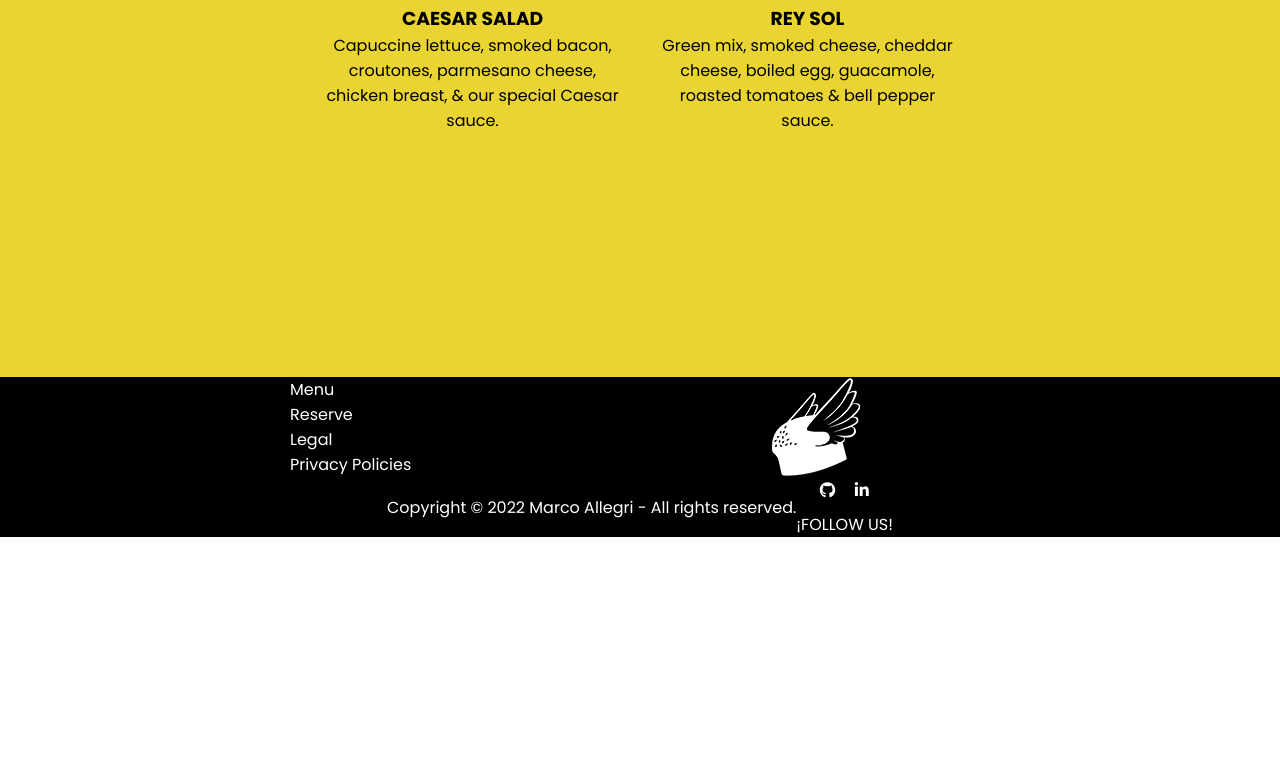
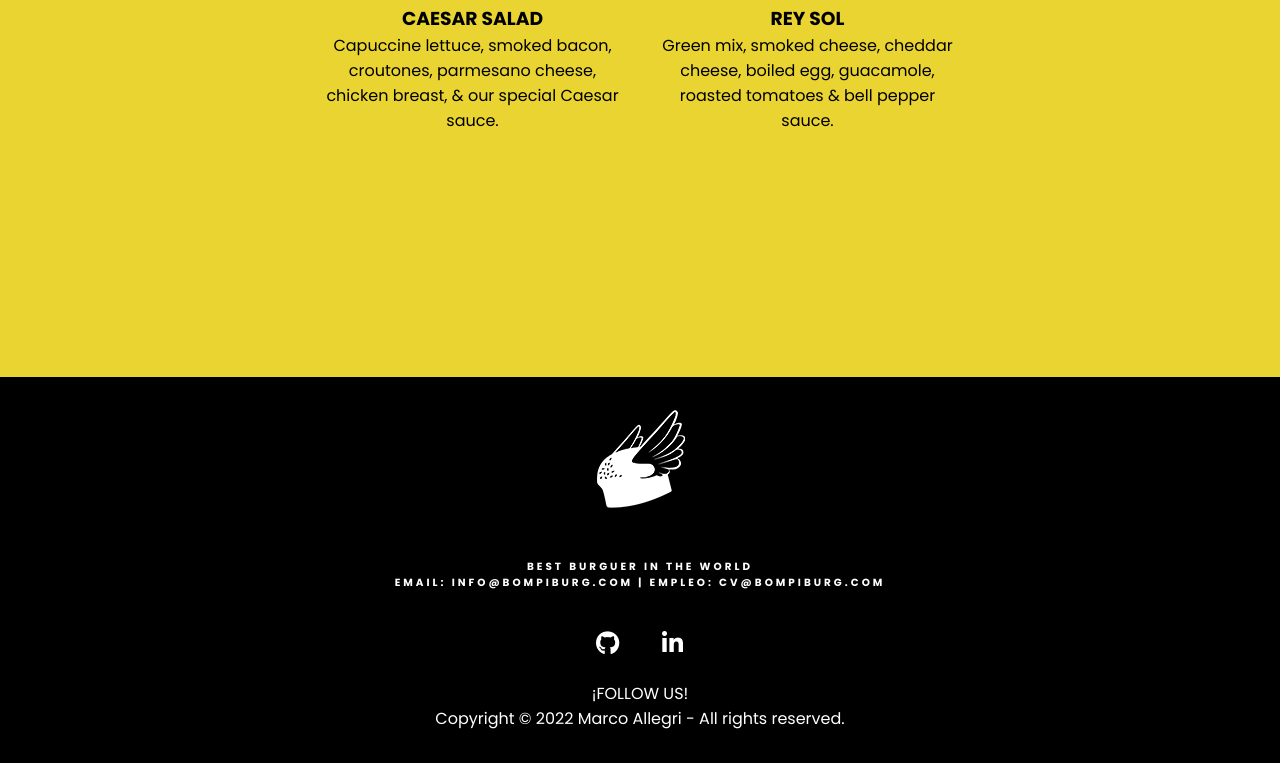
Before and after one commit to AllegriM/bompiBurguers, a website: page pages/menu.html in a window 1280 px wide. Shown: the part 4758-5521 px from the top of the page. Before the commit the page ends 5295 px from the top, so only its background shows below. Drawn offline with Linux system fonts and the light colour scheme.

Commit message:
fixing the footer & adding some JS in takeaway

```diff
--- a/js/main.js
+++ b/js/main.js
@@ -1 +1,45 @@
-//
+// HAMBURGUERS SCRIPT!!!!
+
+
+const precioHamburguesa = 800;
+const precioPapas  = 500;
+const combo = 1200;
+let order = parseInt(prompt("Que te gustaria pedir? \n1:Hamburguesa \n2:Papas \n3:Ambos \n4:Salir"));
+console.log(order);
+let quantity;
+
+// Mientras el valor sea null/Not a Number/ mayor a 4 y menor o igual a 0 volver a preguntar.
+
+const pedidoMenu = () =>{
+    let subtotal0 = 0;
+    let subtotal1 = 0;
+    let subtotal2= 0;
+    while (order == null || isNaN(order) || order >= 5 || order <= 0){
+        alert("Esa opcion no es valida!")
+        order = (prompt("Que te gustaria pedir? \n1:Hamburguesa \n2:Papas \n3:Ambos \n4:Salir"));
+        if (order == 1){
+            quantity = (prompt("Cuantas hamburguesas le gustaria pedir?"));
+            alert(`Pidio ${quantity} hamburguesa/s, su costo es de $${quantity * precioHamburguesa}`);
+            subtotal0 += (quantity * precioHamburguesa);
+        }else if (order == 2){
+            quantity = (prompt("Cuantas papas le gustaria pedir?"));
+            alert(`Pidio ${quantity} papa/s, su costo es de $${quantity * precioPapas}`);
+            subtotal1 += (quantity * precioPapas);
+        }else if (order == 3){
+            quantity = (prompt("Cuantos combos le gustaria pedir?"));
+            alert(`Eligio ${quantity} combo/s, su costo es de $${quantity * (precioHamburguesa + precioPapas)}`);
+            subtotal2 += (quantity * combo);
+            // order = (prompt("Que mas le gustaria pedir? \n1:Hamburguesa \n2:Papas \n3:Ambos \n4:Salir"));
+        }else{
+            alert("Gracias!! Vuelva pronto!!!");
+        }
+    }
+    let total = subtotal0 + subtotal1 + subtotal2;
+    alert(`Gastos: \nHamburguesas: $${subtotal0}. \nPapas: $${subtotal1}.  \nCombos: $${subtotal2}. \n\nTotal: $${total}.`);
+}
+
+console.log(pedidoMenu());
+
+// const buyBurguer = () =>{
+
+// }
--- a/pages/menu.html
+++ b/pages/menu.html
@@ -149,19 +149,15 @@
     </main>
     <footer class="footer">
         <div class="footer__container">
-            <div class="footer__left">
-                <a href="">Menu</a>
-                <a href="">Reserve</a>
-                <a href="">Legal</a>
-                <a href="">Privacy Policies</a>
-            </div>
-            <div class="footer__mid">
-                <img src="../img/logo-menu.png" alt="white logo burguer with wings">
-            </div>
-        </div>
-        <div class="footer__bottom">
-            <p class="footer__bottom-rights">Copyright © 2022 Marco Allegri - All rights reserved.</p>
-            <div class="footer__bottoms-container">
+            <div class="footer__center">
+                <div class="footer__mid-logo">
+                    <img src="../img/logo-menu.png" alt="white logo burguer with wings">
+                </div>
+                <div class="footer__mid">
+                    BEST BURGUER IN THE WORLD
+                    <br>
+                    Email: info@bompiburg.com | Empleo: cv@bompiburg.com
+                </div>
                 <ul class="footer__bottom-icons">
                     <a class="footer__bottom-icon" target="_blank" href="https://github.com/AllegriM">
                         <i class="fa-brands fa-github"></i>
@@ -171,6 +167,7 @@
                     </a>
                 </ul>
                 <p class="footer__bottom-followage">¡FOLLOW US!</p>
+                <p class="footer__bottom-rights">Copyright © 2022 Marco Allegri - All rights reserved.</p>
             </div>
         </div>
     </footer>
--- a/scss/_footer.scss
+++ b/scss/_footer.scss
@@ -3,45 +3,44 @@
 .footer{
     background-color:  $clr-bg-nav;
     text-align: center;
+    height: 100%;
+    color: $clr-footer-font;
+    padding: 2em 0;
+    font-family: 'Verdana', serif;
     .footer__container{
-        display: grid;
-        grid-template-columns: repeat(2, 1fr);
+        .footer__center{
             text-align: center;
-        align-items: center;
+            .footer__mid-logo{
                 margin: 0 auto;
-        max-width: 700px;
-        border-bottom: 1px solid black;
-        .footer__left{
-            display: flex;
-            flex-direction: column;
-            align-items: flex-start;
-            a{
-                color: $clr-footer-font;
+                height: 150px;
+                width: 150px;
+                img{
+                    object-fit: cover;
+                    background-size: cover;
                 }
             }
             .footer__mid{
+                font-size: 0.65rem;
+                text-transform: uppercase;
+                color: #ffffff;
+                font-weight: 900;
+                letter-spacing: 3px;
+                margin-bottom: 40px;
+            }
+            .footer__bottom-icons{
                 display: flex;
                 justify-content: center;
-            img{
-                height: 100px;
-                width: 100px;
-            }
-        }
-    }
-    .footer__bottom{
-        display: flex;
-        justify-content: center;
-        align-items: center;
+                gap: 15px;
+                margin-top: 40px;
+                .footer__bottom-icon{
+                    height: 50px;
+                    width: 50px;
+                    .fa-brands{
+                        font-size: 1.5rem;
                         color: $clr-footer-font;
-        .footer__bottoms-container{
-
-            .footer__bottom-icon{
-                i{
-                    color: $clr-footer-font;
-                    height: 30px;
-                    width: 30px;
                     }
                 }
             }
         }
     }
+}
--- a/scss/_main_delivery.scss
+++ b/scss/_main_delivery.scss
@@ -14,7 +14,6 @@
         border-bottom: 1px solid $clr-lightgrey-bg;
         border-top: 1px solid $clr-lightgrey-bg;
         .delivery__menuOptions-title{
-
             h2{
                 font-size: 1rem;
                 padding-right: .8em;
--- a/scss/_mediaqueries.scss
+++ b/scss/_mediaqueries.scss
@@ -6,6 +6,16 @@
 
 
 @media screen and (max-width: 768px) {
+    // Menu title smaller
+    .menu__main{
+        .section__burguer{
+            .menu__title{
+                width: 400px;
+                height: 200px;
+            }
+        }
+    }
+    // 1 column on  the index main
     .main__section{
         .banner__container{
             grid-template-columns: repeat(1, 1fr);
```
Also changed, not shown: index.html (+10 -13 lines), pages/delivery.html (+11 -13 lines), css/style.css. Lines whose indentation alone changed are shown as unchanged.
